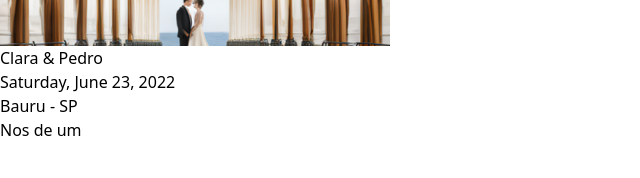
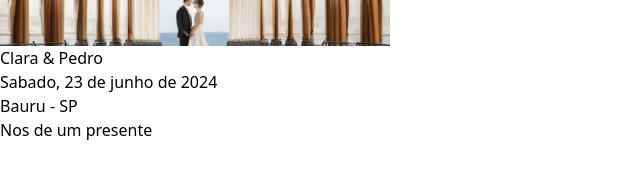
Before and after one commit to pedrojose06/wedding-webapp, a React (Vite) app: page / in a window 1280 px wide. Shown: the part 172-350 px from the top of the page, without its empty margins (0-640 px from the left). Built offline with nearby package versions, Linux system fonts and the light colour scheme.

Commit message:
insert values to home translation

```diff
--- a/public/locales/en/translation.json
+++ b/public/locales/en/translation.json
@@ -3,5 +3,9 @@
     "Casamento": "Wedding",
     "ListaDePresentes": "Gift List",
     "DetalhesDoPresente": "Gift Details",
-    "Idiomas": "Languages"
+    "Idiomas": "Languages",
+    "Nomes": "Clara & Pedro",
+    "Data": "Saturday, June 23, 2022",
+    "Local": "Bauru - SP",
+    "NosDeUmPresente": "Give us a gift"
 }
--- a/public/locales/pt/translation.json
+++ b/public/locales/pt/translation.json
@@ -3,5 +3,9 @@
     "Casamento": "Casamento",
     "ListaDePresentes": "Lista de Presentes",
     "DetalhesDoPresente": "Detalhes do Presente",
-    "Idiomas": "Idiomas"
+    "Idiomas": "Idiomas",
+    "Nomes": "Clara & Pedro",
+    "Data": "Sabado, 23 de junho de 2024",
+    "Local": "Bauru - SP",
+    "NosDeUmPresente": "Nos de um presente"
 }
--- a/src/templates/Home/Home.tsx
+++ b/src/templates/Home/Home.tsx
@@ -14,14 +14,14 @@ export default function Home() {
 
 	return (
 		<div className="h-full">
-			<Image src={Wedding} alt={t("Wedding")} className="w-full max-h-96" />
-			<h1 className="p-4 bold text-2xl">Clara & Pedro</h1>
-			<p className="pt-4 pl-4">Saturday, June 23, 2022</p>
-			<p className="p-4 pt-2">Bauru - SP</p>
+			<Image src={Wedding} alt={t("Casamento")} className="w-full max-h-96" />
+			<h1 className="p-4 bold text-2xl">{t("Nomes")}</h1>
+			<p className="pt-4 pl-4">{t("Data")}</p>
+			<p className="p-4 pt-2">{t("Local")}</p>
 			<div className="flex w-full justify-center pt-7">
 				<Button
 					className="w-3/4 bg-indigo-400 text-white rounded-full h-10"
-					text="Nos de um"
+					text={t("NosDeUmPresente")}
 					onClick={() => setHomepage(ACTIVE_PAGE.GIFT_LIST)}
 				/>
 			</div>
```
Also changed, not shown: public/locales/fr/translation.json (+5 -2 lines).
